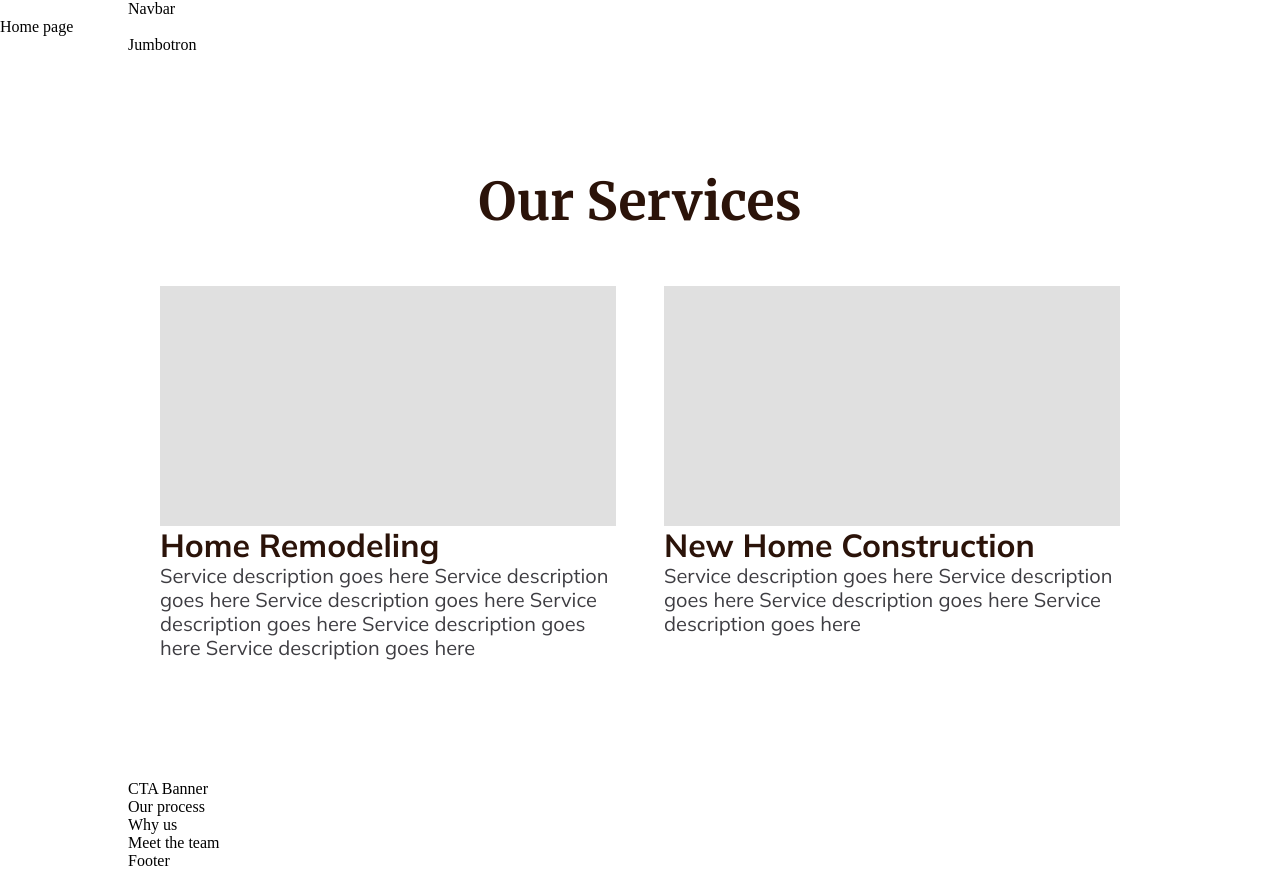
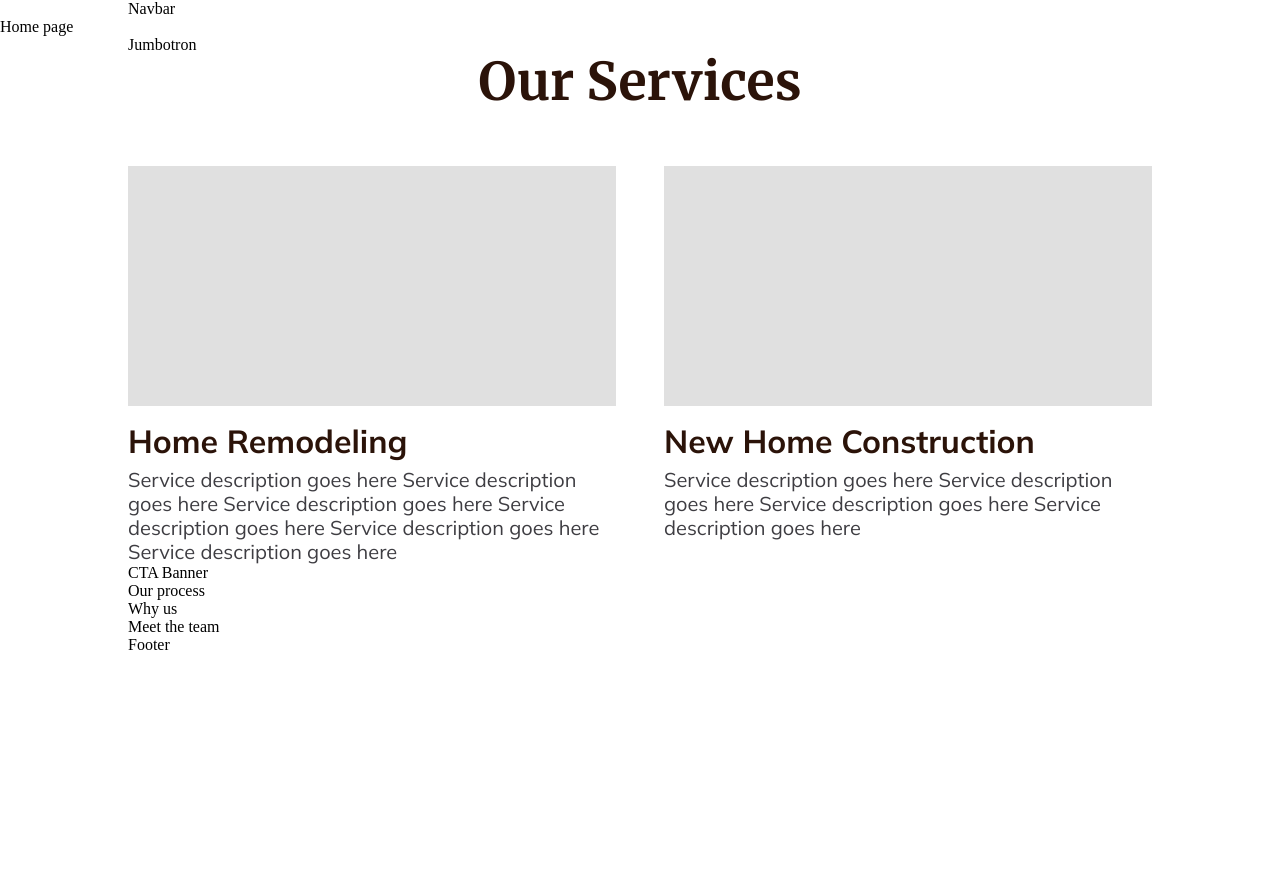
Before and after one commit to dot-slash-digital/tng-web, a Next.js app: page / in a window 1280 px wide. After the commit the page ends 800 px from the top, so only its background shows below. Built offline with nearby package versions, Linux system fonts and the light colour scheme.

Commit message:
Changes part 2

```diff
--- a/app/components/home/our-services.tsx
+++ b/app/components/home/our-services.tsx
@@ -1,13 +1,14 @@
+
 import SectionContainer from "@components/section-container";
 
 import styles from "@styles/home/our-services.module.scss";
 
 export default () => {
-
+  //const { list, title } = content.home.ourServices;
   return (
     <div className={styles.component}>
         <SectionContainer>
-          <div className={styles.mainContainer}>
+          <div>
             <div className={styles.title}>Our Services</div>
             <div className={styles.subContainer}>
               <div className={styles.content}>
--- a/app/styles/components/home/our-services.module.scss
+++ b/app/styles/components/home/our-services.module.scss
@@ -4,54 +4,39 @@
 .subtitle{
     @include fonts.header-4;
     color: colors.$brown-600;
+    margin-top: 16px;
 }
 
 .title{
     @include fonts.header-2;
     color: colors.$brown-600;
-    display: flex;
+    display: grid;
     align-items: center;
     justify-content: center;
     margin-bottom: 56px;
-    margin-top: 120px;
-    margin-right: 32px;
-    margin-left: 32px;
 }
 
 .description{
     @include fonts.paragraph;
     color: colors.$gray-300;
+    margin-top: 8px;
 }
 
 .rectangle{
     width: 100%;
     height: 240px;
-    // margin-right: 48px;
     background: #e0e0e0;
   }
 
 .content{
-    justify-content: left;
     flex-basis: 50%;
-    // margin-right: 21px;
 }
 
-.mainContiner{
-  display: flex;
-  align-items: center;
-  justify-content: center;
-  flex-direction: column;
 
-
-}
 
 .subContainer{
     display: flex;
     align-items: flex-start;
     justify-content: center;
-    flex-direction: row;
     gap: 48px;
-    margin-bottom: 120px;
-    margin-right: 32px;
-    margin-left: 32px;
 }
```
